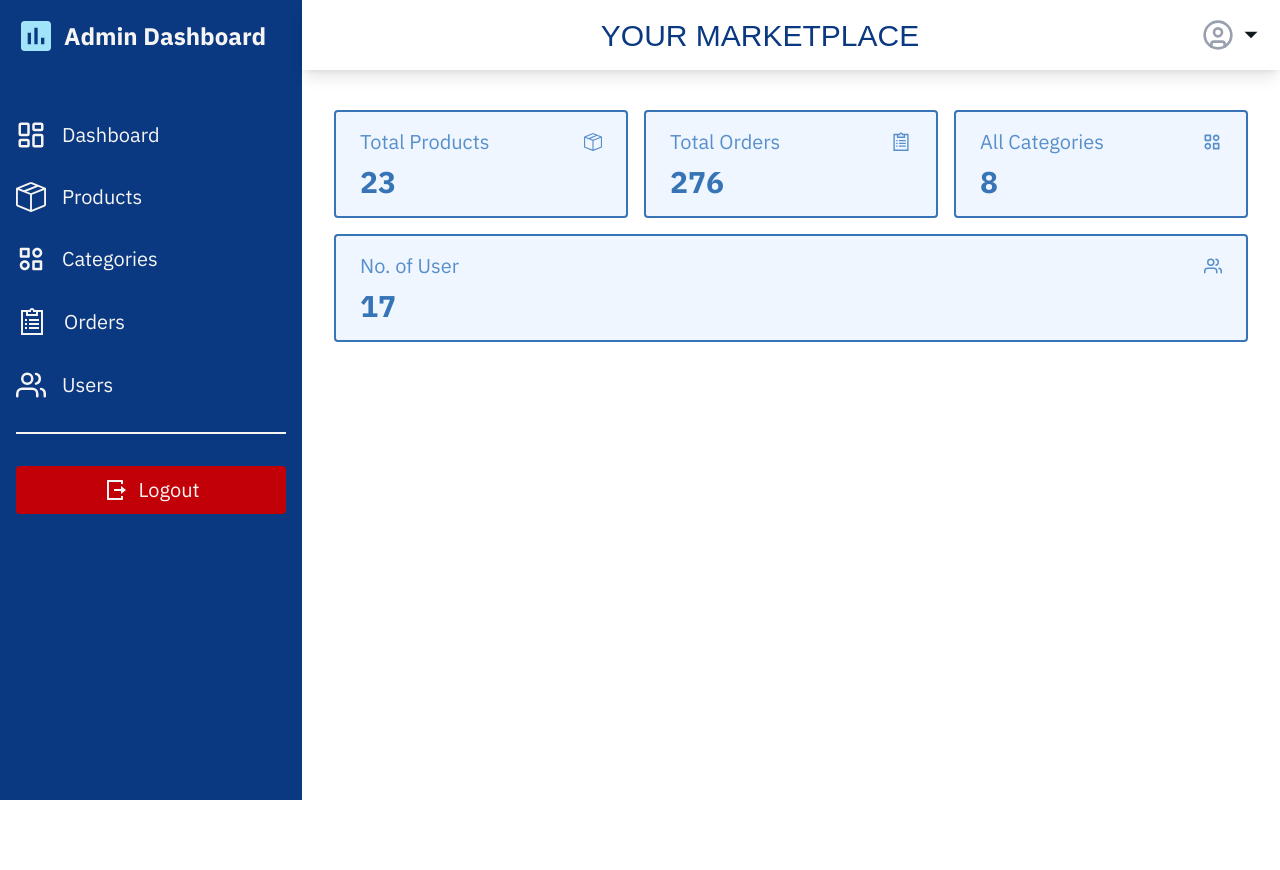
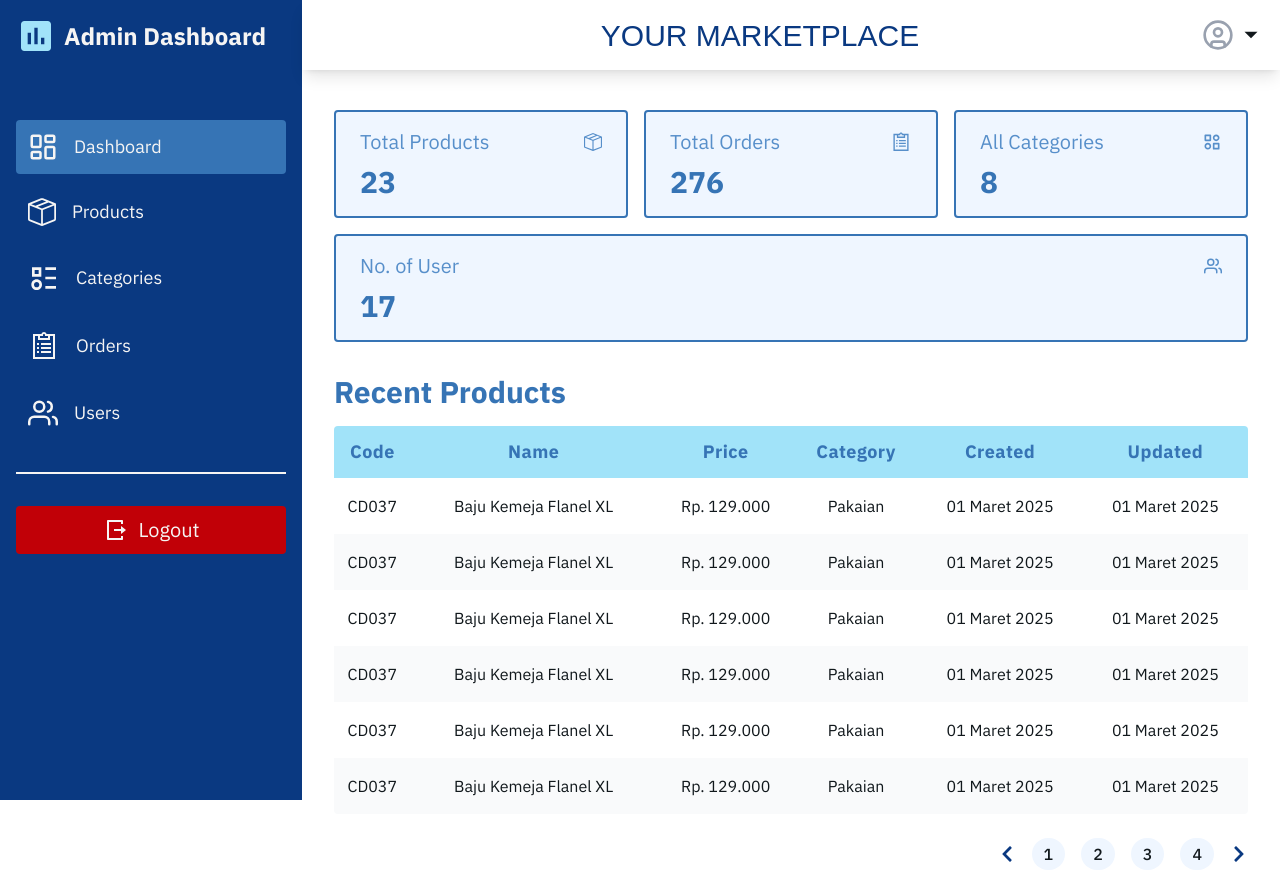
Before and after one commit to bntngbgs/react-admin-dashboard, a React (Vite) app in the folder client/: page / in a window 1280 px wide. Before the commit the page ends 800 px from the top, so only its background shows below. Built offline with nearby package versions, Linux system fonts and the light colour scheme; a web font is replaced by a local one.

Commit message:
done dashboard pages design

```diff
--- a/client/src/App.jsx
+++ b/client/src/App.jsx
@@ -3,6 +3,9 @@ import Sidebar from './components/Sidebar';
 import RootLayout from './layouts/RootLayout';
 import Products from './pages/Products';
 import Home from './pages/Home';
+import Categories from './pages/Categories';
+import Orders from './pages/Orders';
+import Users from './pages/Users';
 
 const App = () => {
   return (
@@ -11,6 +14,9 @@ const App = () => {
         <Route element={<RootLayout />}>
           <Route index element={<Home />} />
           <Route path="products" element={<Products />} />
+          <Route path="categories" element={<Categories />} />
+          <Route path="orders" element={<Orders />} />
+          <Route path="users" element={<Users />} />
         </Route>
       </Routes>
     </BrowserRouter>
--- /dev/null
+++ b/client/src/components/Pagination.jsx
@@ -0,0 +1,31 @@
+// import { LuChevronLeft } from 'react-icons/lu';
+import { FaChevronLeft } from 'react-icons/fa';
+import { FaChevronRight } from 'react-icons/fa';
+
+const Pagination = () => {
+  return (
+    <div className="w-full mt-6 flex items-center gap-4 justify-end">
+      <FaChevronLeft
+        size={18}
+        className="text-custom-blue-1 cursor-pointer hover:text-blue-200 transition ease-in-out duration-300"
+      />
+      <span className="bg-blue-50 px-3 py-1 rounded-full font-medium cursor-pointer select-none hover:bg-blue-300 transition ease-in-out duration-300">
+        1
+      </span>
+      <span className="bg-blue-50 px-3 py-1 rounded-full font-medium cursor-pointer select-none hover:bg-blue-300 transition ease-in-out duration-300">
+        2
+      </span>
+      <span className="bg-blue-50 px-3 py-1 rounded-full font-medium cursor-pointer select-none hover:bg-blue-300 transition ease-in-out duration-300">
+        3
+      </span>
+      <span className="bg-blue-50 px-3 py-1 rounded-full font-medium cursor-pointer select-none hover:bg-blue-300 transition ease-in-out duration-300">
+        4
+      </span>
+      <FaChevronRight
+        size={18}
+        className="text-custom-blue-1 cursor-pointer hover:text-blue-200 transition ease-in-out duration-300"
+      />
+    </div>
+  );
+};
+export default Pagination;
--- a/client/src/components/Sidebar.jsx
+++ b/client/src/components/Sidebar.jsx
@@ -6,6 +6,8 @@ import { BiCategoryAlt } from 'react-icons/bi';
 import { FiUsers } from 'react-icons/fi';
 import { LiaClipboardListSolid } from 'react-icons/lia';
 import { RiLogoutBoxRLine } from 'react-icons/ri';
+import { RiListIndefinite } from 'react-icons/ri';
+import { NavLink } from 'react-router';
 
 const Sidebar = () => {
   return (
@@ -22,29 +24,29 @@ const Sidebar = () => {
         />
       </div>
       <div className="mt-16 border-b-2 border-white-smoke pb-8">
-        <div className="flex items-center gap-4 text-white-smoke cursor-pointer">
+        <NavLink to="/" className="nav-link">
           <LuLayoutDashboard size={30} />
-          <p className="text-xl">Dashboard</p>
-        </div>
-        <div className="flex items-center gap-4 text-white-smoke cursor-pointer mt-8">
-          <BsBoxSeam size={30} />
-          <p className="text-xl">Products</p>
-        </div>
-        <div className="flex items-center gap-4 text-white-smoke cursor-pointer mt-8">
-          <BiCategoryAlt size={30} />
-          <p className="text-xl">Categories</p>
-        </div>
-        <div className="flex items-center gap-4 text-white-smoke cursor-pointer mt-8">
+          <p className="text-lg">Dashboard</p>
+        </NavLink>
+        <NavLink to="products" className="nav-link mt-3">
+          <BsBoxSeam size={28} />
+          <p className="text-lg">Products</p>
+        </NavLink>
+        <NavLink to="categories" className="nav-link mt-3">
+          <RiListIndefinite size={32} />
+          <p className="text-lg">Categories</p>
+        </NavLink>
+        <NavLink to="orders" className="nav-link mt-3">
           <LiaClipboardListSolid size={32} />
-          <p className="text-xl">Orders</p>
-        </div>
-        <div className="flex items-center gap-4 text-white-smoke cursor-pointer mt-8">
+          <p className="text-lg">Orders</p>
+        </NavLink>
+        <NavLink to="users" className="nav-link mt-3">
           <FiUsers size={30} />
-          <p className="text-xl">Users</p>
-        </div>
+          <p className="text-lg">Users</p>
+        </NavLink>
       </div>
       <div className="mt-8 mx-auto flex justify-center">
-        <button className="w-full flex gap-3 items-center justify-center rounded bg-red-700 text-white-smoke px-6 py-2.5">
+        <button className="btn-logout">
           <RiLogoutBoxRLine size={24} />
           <span className="text-xl">Logout</span>
         </button>
--- a/client/src/index.css
+++ b/client/src/index.css
@@ -15,3 +15,15 @@ body {
   font-family: var(--font-ibm);
   color: var(--color-arsenic);
 }
+
+.nav-link {
+  @apply flex items-center gap-4 text-white-smoke cursor-pointer hover:bg-custom-blue-3 p-3 rounded transition ease-in-out duration-300;
+}
+
+.btn-logout {
+  @apply w-full flex gap-3 items-center justify-center rounded bg-red-700 hover:bg-red-600 text-white-smoke px-6 py-2.5 cursor-pointer transition ease-linear duration-200;
+}
+
+a.active {
+  @apply bg-custom-blue-2;
+}
--- /dev/null
+++ b/client/src/pages/Categories.jsx
@@ -0,0 +1,4 @@
+const Categories = () => {
+  return <div>Categories</div>;
+};
+export default Categories;
--- a/client/src/pages/Home.jsx
+++ b/client/src/pages/Home.jsx
@@ -2,52 +2,137 @@ import { BsBoxSeam } from 'react-icons/bs';
 import { BiCategoryAlt } from 'react-icons/bi';
 import { FiUsers } from 'react-icons/fi';
 import { LiaClipboardListSolid } from 'react-icons/lia';
+import Pagination from '../components/Pagination';
 
 const Home = () => {
   return (
-    <section className="mt-8 sm:mt-10 px-4 md:px-8 flex flex-wrap gap-3 sm:gap-4">
-      <div className="border-2 basis-[246px] py-4 px-6 mx-auto rounded border-custom-blue-2 flex-1 bg-blue-50">
+    <section className="px-4 md:px-8">
+      <div className="mt-8 sm:mt-10 flex flex-wrap gap-3 sm:gap-4">
+        <div className="border-2 basis-[246px] py-3 px-5 sm:py-4 sm:px-6 mx-auto rounded border-custom-blue-2 flex-1 bg-blue-50">
           <div className="flex items-center justify-between">
             <h3 className="text-lg sm:text-xl text-custom-blue-3">
               Total Products
             </h3>
             <BsBoxSeam size={18} className="text-custom-blue-3" />
           </div>
-        <h2 className="text-2xl sm:text-3xl mt-2 font-extrabold text-custom-blue-2">
+          <h2 className="text-2xl sm:text-3xl sm:mt-2 font-extrabold text-custom-blue-2">
             23
           </h2>
         </div>
-      <div className="border-2 basis-[246px] py-4 px-6 mx-auto rounded border-custom-blue-2 flex-1 bg-blue-50">
+        <div className="border-2 basis-[246px]  py-3 px-5 sm:py-4 sm:px-6 mx-auto rounded border-custom-blue-2 flex-1 bg-blue-50">
           <div className="flex items-center justify-between">
             <h3 className="text-lg sm:text-xl text-custom-blue-3">
               Total Orders
             </h3>
             <LiaClipboardListSolid size={22} className="text-custom-blue-3" />
           </div>
-        <h2 className="text-2xl sm:text-3xl mt-2 font-extrabold text-custom-blue-2">
+          <h2 className="text-2xl sm:text-3xl sm:mt-2 font-extrabold text-custom-blue-2">
             276
           </h2>
         </div>
-      <div className="border-2 basis-[246px] py-4 px-6 mx-auto rounded border-custom-blue-2 flex-1 bg-blue-50">
+        <div className="border-2 basis-[246px]  py-3 px-5 sm:py-4 sm:px-6 mx-auto rounded border-custom-blue-2 flex-1 bg-blue-50">
           <div className="flex items-center justify-between">
             <h3 className="text-lg sm:text-xl text-custom-blue-3">
               All Categories
             </h3>
             <BiCategoryAlt size={20} className="text-custom-blue-3" />
           </div>
-        <h2 className="text-2xl sm:text-3xl mt-2 font-extrabold text-custom-blue-2">
+          <h2 className="text-2xl sm:text-3xl sm:mt-2 font-extrabold text-custom-blue-2">
             8
           </h2>
         </div>
-      <div className="border-2 basis-[246px] py-4 px-6 mx-auto rounded border-custom-blue-2 flex-1 bg-blue-50">
+        <div className="border-2 basis-[246px] py-3 px-5 sm:py-4 sm:px-6 mx-auto rounded border-custom-blue-2 flex-1 bg-blue-50">
           <div className="flex items-center justify-between">
-          <h3 className="text-lg sm:text-xl text-custom-blue-3">No. of User</h3>
+            <h3 className="text-lg sm:text-xl text-custom-blue-3">
+              No. of User
+            </h3>
             <FiUsers size={18} className="text-custom-blue-3" />
           </div>
-        <h2 className="text-2xl sm:text-3xl mt-2 font-extrabold text-custom-blue-2">
+          <h2 className="text-2xl sm:text-3xl sm:mt-2 font-extrabold text-custom-blue-2">
             17
           </h2>
         </div>
+      </div>
+      <h1 className="mt-8 mb-4 text-3xl font-bold text-custom-blue-2">
+        Recent Products
+      </h1>
+      <div className="overflow-auto rounded @container">
+        <table className="min-w-full font-ibm">
+          <thead className="bg-custom-blue-4">
+            <tr className="text-custom-blue-2 text-lg ">
+              <th className="min-w-20 sm:min-w-full py-3 tracking-wide">
+                Code
+              </th>
+              <th className="min-w-56 md:min-w-full py-3 tracking-wide">
+                Name
+              </th>
+              <th className="min-w-32 md:min-w-full py-3 tracking-wide">
+                Price
+              </th>
+              <th className="min-w-24 md:min-w-full py-3 tracking-wide">
+                Category
+              </th>
+              <th className="min-w-32 md:min-w-full py-3 tracking-wide">
+                Created
+              </th>
+              <th className="min-w-32 md:min-w-full py-3 tracking-wide">
+                Updated
+              </th>
+            </tr>
+          </thead>
+          <tbody>
+            <tr className="text-center">
+              <td className="py-4 whitespace-nowrap">CD037</td>
+              <td className="py-4 whitespace-nowrap">Baju Kemeja Flanel XL</td>
+              <td className="py-4 whitespace-nowrap">Rp. 129.000</td>
+              <td className="py-4 whitespace-nowrap">Pakaian</td>
+              <td className="py-4 whitespace-nowrap">01 Maret 2025</td>
+              <td className="py-4 whitespace-nowrap">01 Maret 2025</td>
+            </tr>
+            <tr className="text-center bg-gray-50">
+              <td className="py-4 whitespace-nowrap">CD037</td>
+              <td className="py-4 whitespace-nowrap">Baju Kemeja Flanel XL</td>
+              <td className="py-4 whitespace-nowrap">Rp. 129.000</td>
+              <td className="py-4 whitespace-nowrap">Pakaian</td>
+              <td className="py-4 whitespace-nowrap">01 Maret 2025</td>
+              <td className="py-4 whitespace-nowrap">01 Maret 2025</td>
+            </tr>
+            <tr className="text-center">
+              <td className="py-4 whitespace-nowrap">CD037</td>
+              <td className="py-4 whitespace-nowrap">Baju Kemeja Flanel XL</td>
+              <td className="py-4 whitespace-nowrap">Rp. 129.000</td>
+              <td className="py-4 whitespace-nowrap">Pakaian</td>
+              <td className="py-4 whitespace-nowrap">01 Maret 2025</td>
+              <td className="py-4 whitespace-nowrap">01 Maret 2025</td>
+            </tr>
+            <tr className="text-center bg-gray-50">
+              <td className="py-4 whitespace-nowrap">CD037</td>
+              <td className="py-4 whitespace-nowrap">Baju Kemeja Flanel XL</td>
+              <td className="py-4 whitespace-nowrap">Rp. 129.000</td>
+              <td className="py-4 whitespace-nowrap">Pakaian</td>
+              <td className="py-4 whitespace-nowrap">01 Maret 2025</td>
+              <td className="py-4 whitespace-nowrap">01 Maret 2025</td>
+            </tr>
+            <tr className="text-center">
+              <td className="py-4 whitespace-nowrap">CD037</td>
+              <td className="py-4 whitespace-nowrap">Baju Kemeja Flanel XL</td>
+              <td className="py-4 whitespace-nowrap">Rp. 129.000</td>
+              <td className="py-4 whitespace-nowrap">Pakaian</td>
+              <td className="py-4 whitespace-nowrap">01 Maret 2025</td>
+              <td className="py-4 whitespace-nowrap">01 Maret 2025</td>
+            </tr>
+            <tr className="text-center bg-gray-50">
+              <td className="py-4 whitespace-nowrap">CD037</td>
+              <td className="py-4 whitespace-nowrap">Baju Kemeja Flanel XL</td>
+              <td className="py-4 whitespace-nowrap">Rp. 129.000</td>
+              <td className="py-4 whitespace-nowrap">Pakaian</td>
+              <td className="py-4 whitespace-nowrap">01 Maret 2025</td>
+              <td className="py-4 whitespace-nowrap">01 Maret 2025</td>
+            </tr>
+          </tbody>
+        </table>
+      </div>
+      <Pagination />
     </section>
   );
 };
--- /dev/null
+++ b/client/src/pages/Orders.jsx
@@ -0,0 +1,4 @@
+const Orders = () => {
+  return <div>Orders</div>;
+};
+export default Orders;
--- /dev/null
+++ b/client/src/pages/Users.jsx
@@ -0,0 +1,4 @@
+const Users = () => {
+  return <div>Users</div>;
+};
+export default Users;
```
Lines whose indentation alone changed are shown as unchanged.
